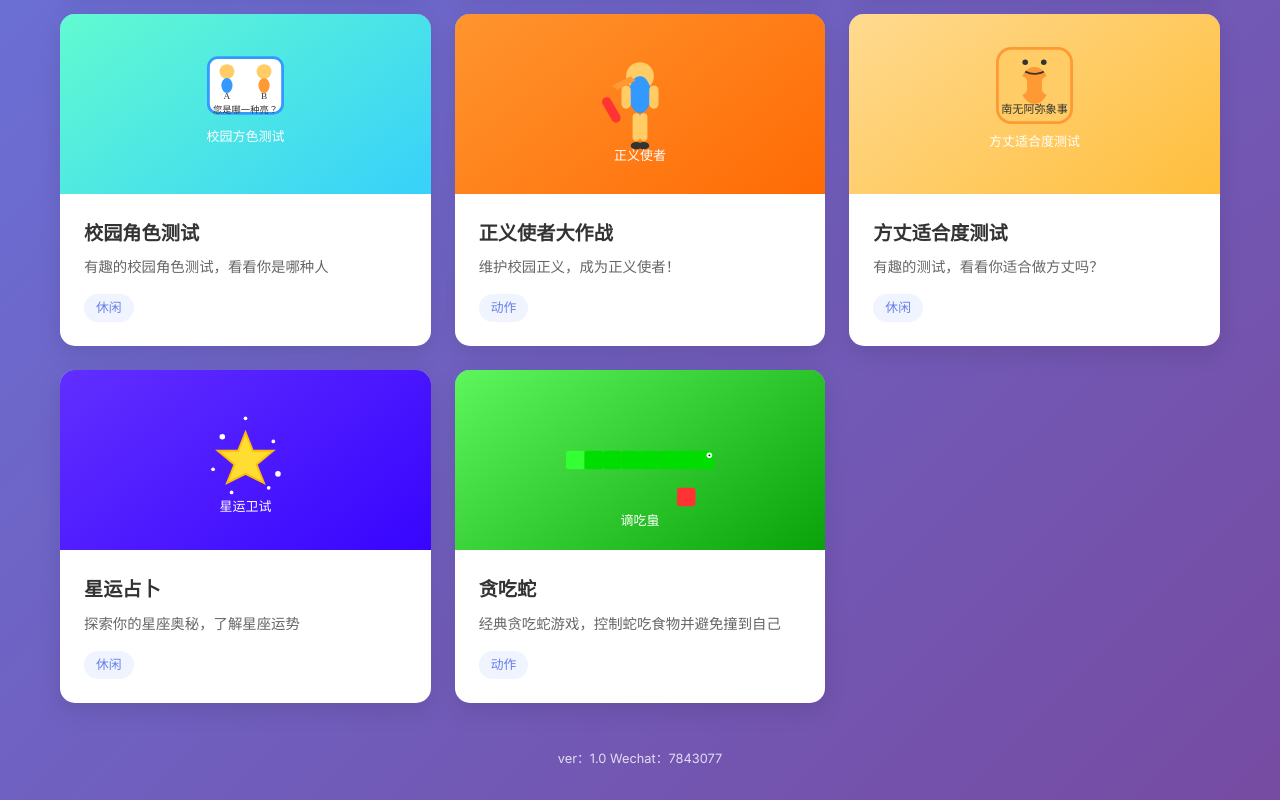
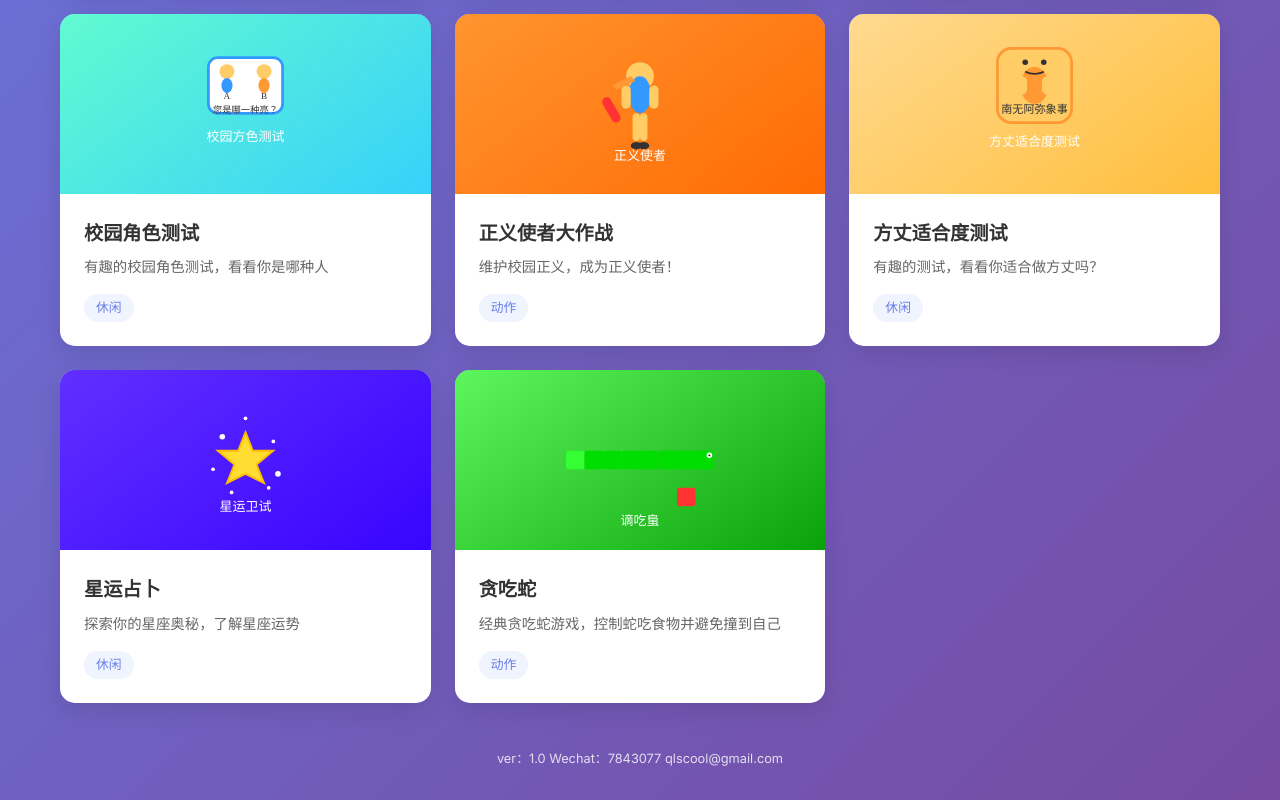
Before and after one commit to zwaley/GameHub, a plain HTML site: page index.html in a window 1280 px wide. Shown: the part 913-1713 px from the top of the page. Drawn offline with Linux system fonts and the light colour scheme.

Commit message:
Add files via upload

```diff
--- a/index.html
+++ b/index.html
@@ -45,7 +45,7 @@
             <!-- Footer -->
             <section class="footer-section">
                 <div class="copyright-info">
-                    ver：1.0   Wechat：7843077
+                    ver：1.0    Wechat：7843077  qlscool@gmail.com
                 </div>
             </section>
         </main>
```
